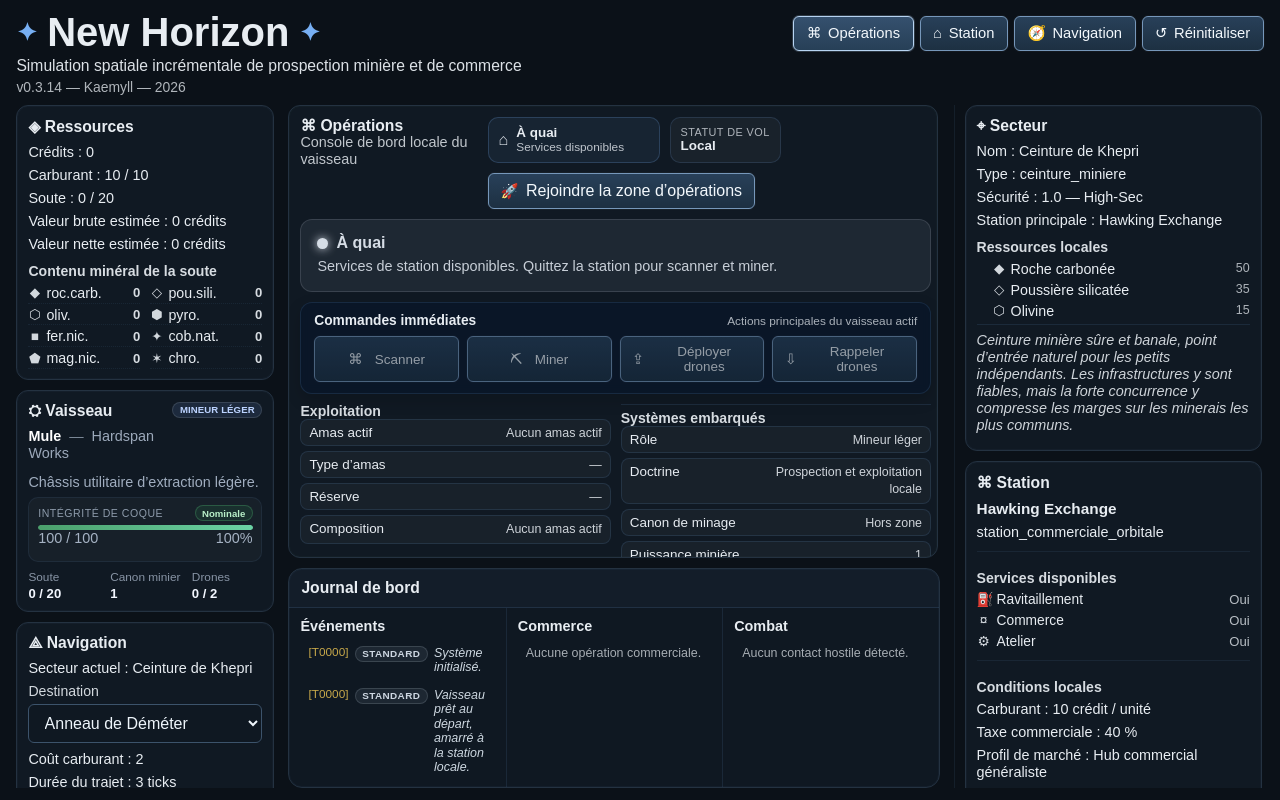
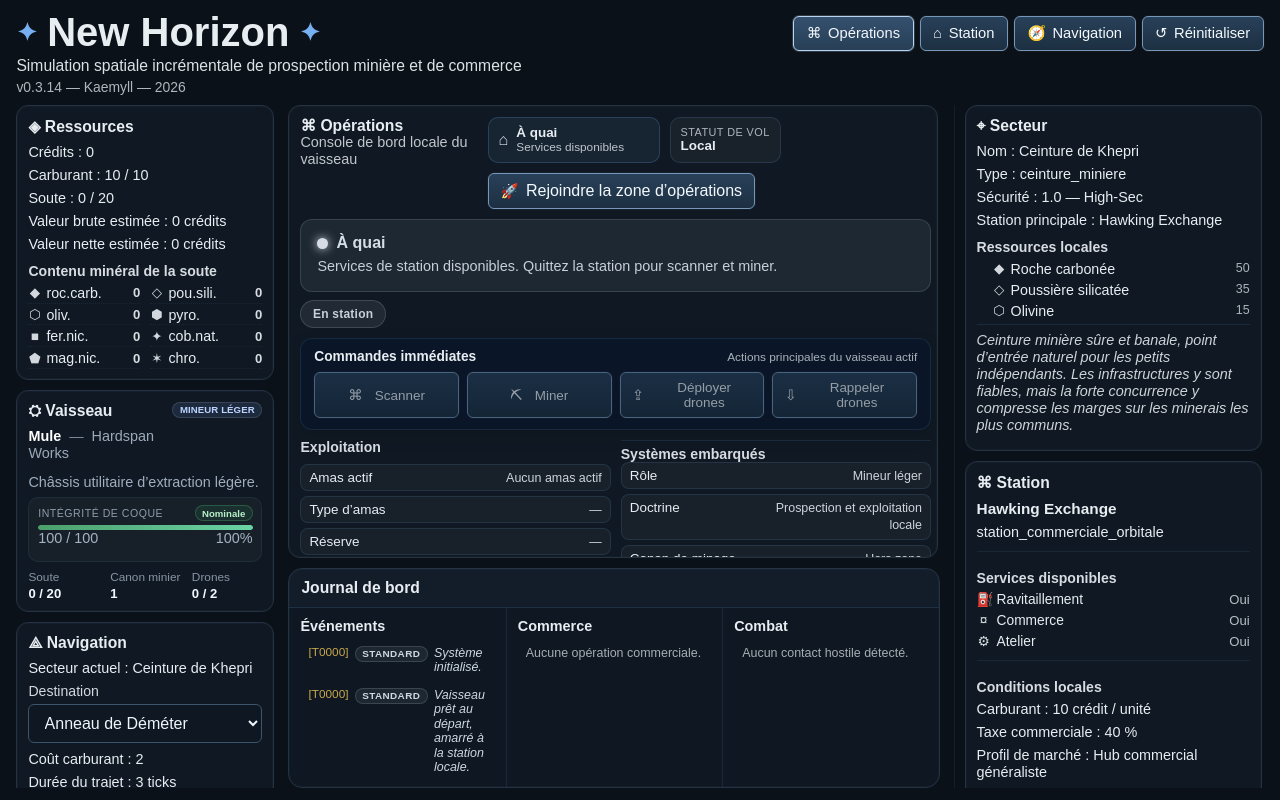
Before and after one commit to Kaemyll/newhorizon, a Vue app: page / in a window 1280 px wide. Both pictures are taken after a click on the button "⌘ Opérations". Built offline with nearby package versions, Linux system fonts and the light colour scheme.

Commit message:
v0.3.14-56 : feat(operations): ajouter les badges visuels de phase et de risque

```diff
--- a/src/assets/styles/features/operations.css
+++ b/src/assets/styles/features/operations.css
@@ -128,6 +128,122 @@
   line-height: 1.08;
 }
 
+/* ===== Bandeau de statut ===== */
+
+.ops-status-banner {
+  margin-bottom: 10px;
+  padding: 0.9rem 1rem;
+  border-radius: 12px;
+  border: 1px solid rgba(255, 255, 255, 0.12);
+  background: rgba(255, 255, 255, 0.045);
+}
+
+.ops-status-banner-head {
+  display: flex;
+  align-items: center;
+  gap: 0.55rem;
+  margin-bottom: 0.3rem;
+}
+
+.ops-status-banner p {
+  margin: 0;
+  line-height: 1.35;
+  opacity: 0.92;
+}
+
+.ops-status-dot {
+  width: 0.65rem;
+  height: 0.65rem;
+  border-radius: 999px;
+  background: currentColor;
+  box-shadow: 0 0 10px currentColor;
+}
+
+.ops-status-standard {
+  color: #d6dde6;
+  background: rgba(120, 132, 146, 0.14);
+  border-color: rgba(160, 172, 186, 0.2);
+}
+
+.ops-status-info {
+  color: #b8d7ff;
+  background: rgba(46, 95, 160, 0.18);
+  border-color: rgba(92, 150, 220, 0.26);
+}
+
+.ops-status-success {
+  color: #b9f0c9;
+  background: rgba(39, 122, 73, 0.18);
+  border-color: rgba(86, 196, 124, 0.26);
+}
+
+.ops-status-warning {
+  color: #f5d7a1;
+  background: rgba(168, 104, 32, 0.18);
+  border-color: rgba(214, 146, 58, 0.26);
+}
+
+.ops-status-critical {
+  color: #ffb8b8;
+  background: rgba(150, 44, 44, 0.2);
+  border-color: rgba(224, 90, 90, 0.28);
+}
+
+/* ===== Ruban de phases ===== */
+
+.ops-phase-strip {
+  display: flex;
+  align-items: center;
+  gap: 0.45rem;
+  flex-wrap: wrap;
+  margin: -2px 0 10px 0;
+}
+
+.ops-phase-badge {
+  display: inline-flex;
+  align-items: center;
+  justify-content: center;
+  min-height: 28px;
+  padding: 0.3rem 0.72rem;
+  border-radius: 999px;
+  border: 1px solid transparent;
+  font-size: 0.75rem;
+  font-weight: 700;
+  line-height: 1;
+  letter-spacing: 0.02em;
+  white-space: nowrap;
+}
+
+.ops-phase-badge--standard {
+  color: #c8d0da;
+  background: rgba(120, 132, 146, 0.16);
+  border-color: rgba(160, 172, 186, 0.24);
+}
+
+.ops-phase-badge--info {
+  color: #b8d7ff;
+  background: rgba(46, 95, 160, 0.22);
+  border-color: rgba(92, 150, 220, 0.4);
+}
+
+.ops-phase-badge--success {
+  color: #b9f0c9;
+  background: rgba(39, 122, 73, 0.22);
+  border-color: rgba(86, 196, 124, 0.4);
+}
+
+.ops-phase-badge--warning {
+  color: #f5d7a1;
+  background: rgba(168, 104, 32, 0.22);
+  border-color: rgba(214, 146, 58, 0.4);
+}
+
+.ops-phase-badge--danger {
+  color: #ffb8b8;
+  background: rgba(150, 44, 44, 0.22);
+  border-color: rgba(224, 90, 90, 0.38);
+}
+
 /* ===== Bandeau de commandes immédiates ===== */
 
 .ops-quick-actions {
@@ -179,6 +295,16 @@
 
 .ops-quick-button .button-icon {
   margin-right: 0.3rem;
+}
+
+/* ===== Header de blocs ===== */
+
+.ops-block-header {
+  display: flex;
+  justify-content: space-between;
+  align-items: center;
+  gap: 0.75rem;
+  margin-bottom: 0.55rem;
 }
 
 /* ===== Badges de header de bloc ===== */
@@ -317,67 +443,6 @@
   font-size: 0.74rem;
   opacity: 0.8;
   line-height: 1.08;
-}
-
-/* ===== Bandeau de statut ===== */
-
-.ops-status-banner {
-  margin-bottom: 10px;
-  padding: 0.9rem 1rem;
-  border-radius: 12px;
-  border: 1px solid rgba(255, 255, 255, 0.12);
-  background: rgba(255, 255, 255, 0.045);
-}
-
-.ops-status-banner-head {
-  display: flex;
-  align-items: center;
-  gap: 0.55rem;
-  margin-bottom: 0.3rem;
-}
-
-.ops-status-banner p {
-  margin: 0;
-  line-height: 1.35;
-  opacity: 0.92;
-}
-
-.ops-status-dot {
-  width: 0.65rem;
-  height: 0.65rem;
-  border-radius: 999px;
-  background: currentColor;
-  box-shadow: 0 0 10px currentColor;
-}
-
-.ops-status-standard {
-  color: #d6dde6;
-  background: rgba(120, 132, 146, 0.14);
-  border-color: rgba(160, 172, 186, 0.2);
-}
-
-.ops-status-info {
-  color: #b8d7ff;
-  background: rgba(46, 95, 160, 0.18);
-  border-color: rgba(92, 150, 220, 0.26);
-}
-
-.ops-status-success {
-  color: #b9f0c9;
-  background: rgba(39, 122, 73, 0.18);
-  border-color: rgba(86, 196, 124, 0.26);
-}
-
-.ops-status-warning {
-  color: #f5d7a1;
-  background: rgba(168, 104, 32, 0.18);
-  border-color: rgba(214, 146, 58, 0.26);
-}
-
-.ops-status-critical {
-  color: #ffb8b8;
-  background: rgba(150, 44, 44, 0.2);
-  border-color: rgba(224, 90, 90, 0.28);
 }
 
 /* ===== Grilles et blocs ===== */
--- a/src/components/OperationPanel.vue
+++ b/src/components/OperationPanel.vue
@@ -3,6 +3,7 @@ import { computed } from 'vue'
 import { donneesMinerais } from '../game/dataMinerais'
 import { recupererEtatCoque } from '../game/systemeCoque'
 import {
+    recupererBadgesOperationnels,
     recupererEtatVisuelBandeau,
     recupererEtatVisuelCoque,
     recupererEtatVisuelRisque,
@@ -123,9 +124,7 @@ const doctrineOperationnelle = computed(() => {
     return 'Prospection et exploitation locale'
 })
 
-const statutVolLabel = computed(() =>
-    props.navigation.enVoyage ? 'Transit' : 'Local',
-)
+const statutVolLabel = computed(() => (props.navigation.enVoyage ? 'Transit' : 'Local'))
 
 const statutCanon = computed(() => {
     if ((props.vaisseau?.puissanceMiniere || 0) <= 0) return 'Aucun canon'
@@ -151,6 +150,14 @@ const typeScannerLabel = computed(() => {
     return 'Module de base'
 })
 
+const libelleRisqueCapitalise = computed(() => {
+    const libelle = props.exploration?.siteActif?.libelleRisque
+
+    if (!libelle) return null
+
+    return libelle.charAt(0).toUpperCase() + libelle.slice(1)
+})
+
 const etatVisuelScan = computed(() =>
     recupererEtatVisuelScan(props.exploration?.siteActif?.qualiteScan),
 )
@@ -158,11 +165,22 @@ const etatVisuelScan = computed(() =>
 const etatVisuelRisque = computed(() =>
     recupererEtatVisuelRisque(
         props.exploration?.siteActif?.niveauRisque,
-        props.exploration?.siteActif?.libelleRisque
-            ? props.exploration.siteActif.libelleRisque.charAt(0).toUpperCase() +
-            props.exploration.siteActif.libelleRisque.slice(1)
-            : null,
+        libelleRisqueCapitalise.value,
     ),
+)
+
+const badgesOperationnels = computed(() =>
+    recupererBadgesOperationnels({
+        positionLocale: props.positionLocale,
+        enVoyage: props.navigation.enVoyage,
+        remorquageEnCours: props.assistance.remorquageEnCours,
+        siteActif: props.exploration?.siteActif,
+        niveauRisque: props.exploration?.siteActif?.niveauRisque,
+        libelleRisque: libelleRisqueCapitalise.value,
+        nbDeployes: nbDeployes.value,
+        coqueCode: infosCoque.value.code,
+        estTransporteurMarchand: estTransporteurMarchand.value,
+    }),
 )
 
 const reserveSiteLabel = computed(() => {
@@ -382,6 +400,16 @@ function decrireDrone(drone) {
             <p>{{ statutOperationnel.texte }}</p>
         </section>
 
+        <section v-if="badgesOperationnels.length > 0" class="ops-phase-strip">
+            <span
+                v-for="badge in badgesOperationnels"
+                :key="badge.id"
+                :class="badge.classe"
+            >
+                {{ badge.label }}
+            </span>
+        </section>
+
         <section v-if="afficherActionsRapides" class="ops-quick-actions">
             <div class="ops-quick-actions-head">
                 <strong>Commandes immédiates</strong>
--- a/src/game/systemeEtatsVisuels.js
+++ b/src/game/systemeEtatsVisuels.js
@@ -51,6 +51,7 @@ export function recupererEtatVisuelRisque(niveauRisque = 0, libelleRisque = null
             label: libelleRisque || 'Négligeable',
             classeBadge: 'ops-badge-risk-negligeable',
             niveauAlerte: 'standard',
+            variante: 'standard',
         }
     }
 
@@ -60,6 +61,7 @@ export function recupererEtatVisuelRisque(niveauRisque = 0, libelleRisque = null
             label: libelleRisque || 'Faible',
             classeBadge: 'ops-badge-risk-faible',
             niveauAlerte: 'info',
+            variante: 'info',
         }
     }
 
@@ -69,6 +71,7 @@ export function recupererEtatVisuelRisque(niveauRisque = 0, libelleRisque = null
             label: libelleRisque || 'Modéré',
             classeBadge: 'ops-badge-risk-modere',
             niveauAlerte: 'alerte',
+            variante: 'warning',
         }
     }
 
@@ -77,6 +80,7 @@ export function recupererEtatVisuelRisque(niveauRisque = 0, libelleRisque = null
         label: libelleRisque || 'Élevé',
         classeBadge: 'ops-badge-risk-eleve',
         niveauAlerte: 'critique',
+        variante: 'danger',
     }
 }
 
@@ -86,6 +90,7 @@ export function recupererEtatVisuelScan(qualiteScan = null) {
             label: 'Bonne',
             classeBadge: 'ops-badge-scan-bonne',
             niveauAlerte: 'succes',
+            variante: 'success',
         }
     }
 
@@ -94,6 +99,7 @@ export function recupererEtatVisuelScan(qualiteScan = null) {
             label: 'Moyenne',
             classeBadge: 'ops-badge-scan-moyenne',
             niveauAlerte: 'info',
+            variante: 'info',
         }
     }
 
@@ -102,6 +108,7 @@ export function recupererEtatVisuelScan(qualiteScan = null) {
             label: 'Faible',
             classeBadge: 'ops-badge-scan-faible',
             niveauAlerte: 'alerte',
+            variante: 'warning',
         }
     }
 
@@ -109,6 +116,7 @@ export function recupererEtatVisuelScan(qualiteScan = null) {
         label: '—',
         classeBadge: 'ops-badge-scan-neutre',
         niveauAlerte: 'standard',
+        variante: 'standard',
     }
 }
 
@@ -146,3 +154,72 @@ export function recupererEtatVisuelBandeau(niveau = 'standard') {
         classeBandeau: 'ops-status-standard',
     }
 }
+
+function creerBadgeOperation(id, label, variante = 'standard') {
+    return {
+        id,
+        label,
+        classe: `ops-phase-badge ops-phase-badge--${variante}`,
+    }
+}
+
+export function recupererBadgesOperationnels({
+                                                 positionLocale = 'station',
+                                                 enVoyage = false,
+                                                 remorquageEnCours = false,
+                                                 siteActif = null,
+                                                 niveauRisque = 0,
+                                                 libelleRisque = null,
+                                                 nbDeployes = 0,
+                                                 coqueCode = 'nominale',
+                                                 estTransporteurMarchand = false,
+                                             } = {}) {
+    const badges = []
+
+    if (remorquageEnCours) {
+        badges.push(creerBadgeOperation('phase-remorquage', 'Remorquage', 'danger'))
+    } else if (enVoyage) {
+        badges.push(creerBadgeOperation('phase-transit', 'Transit', 'info'))
+    } else if (positionLocale === 'station') {
+        badges.push(creerBadgeOperation('phase-station', 'En station', 'standard'))
+    } else {
+        badges.push(creerBadgeOperation('phase-operations', 'Zone d’opérations', 'warning'))
+    }
+
+    if (coqueCode === 'hors_service') {
+        badges.push(creerBadgeOperation('etat-coque', 'Coque hors service', 'danger'))
+    } else if (coqueCode === 'critique') {
+        badges.push(creerBadgeOperation('etat-coque', 'Maintenance requise', 'warning'))
+    } else if (positionLocale === 'operations' && !enVoyage && !remorquageEnCours) {
+        if (estTransporteurMarchand) {
+            badges.push(creerBadgeOperation('phase-role', 'Fret local', 'info'))
+        } else if (siteActif) {
+            badges.push(creerBadgeOperation('phase-action', 'Extraction prête', 'success'))
+        } else {
+            badges.push(creerBadgeOperation('phase-action', 'Prospection', 'info'))
+        }
+    }
+
+    if (positionLocale === 'operations' && siteActif) {
+        const risque = recupererEtatVisuelRisque(niveauRisque, libelleRisque)
+        badges.push(
+            creerBadgeOperation(
+                'niveau-risque',
+                `Risque ${risque.label}`,
+                risque.variante || 'standard',
+            ),
+        )
+    }
+
+    if (nbDeployes > 0) {
+        badges.push(
+            creerBadgeOperation(
+                'drones',
+                nbDeployes > 1 ? `${nbDeployes} drones déployés` : 'Drone déployé',
+                'info',
+            ),
+        )
+    }
+
+    return badges.slice(0, 4)
+}
```
Lines whose indentation alone changed are shown as unchanged.
